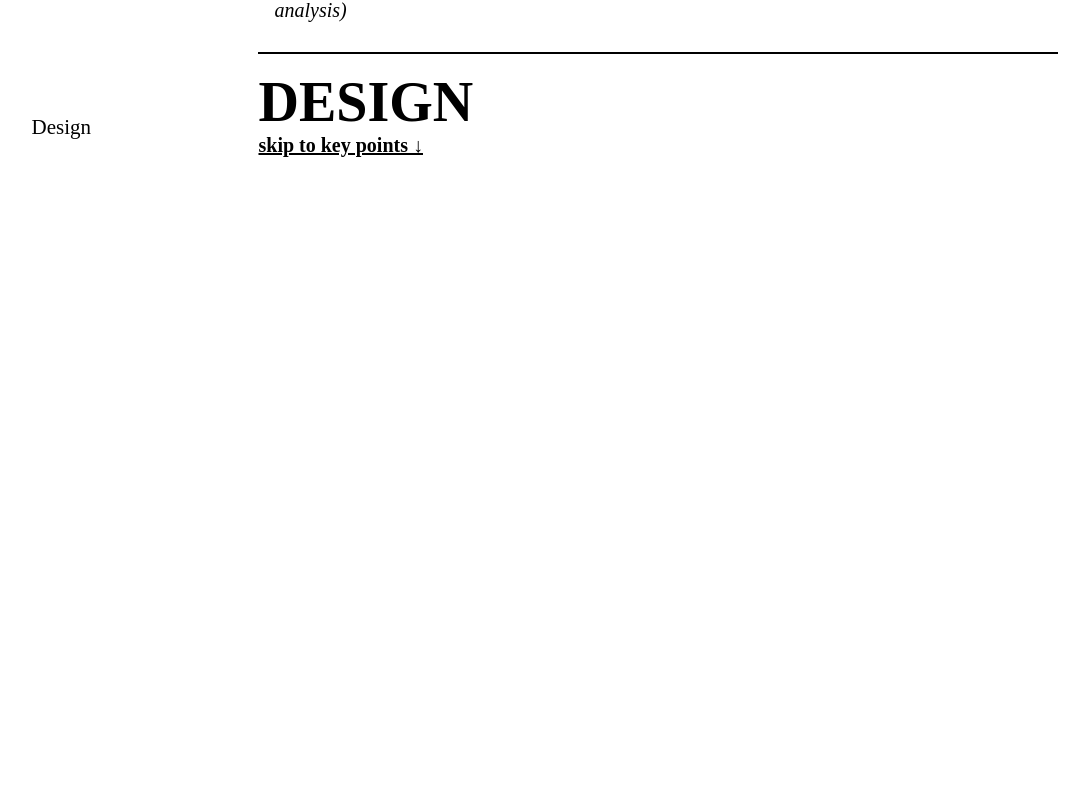
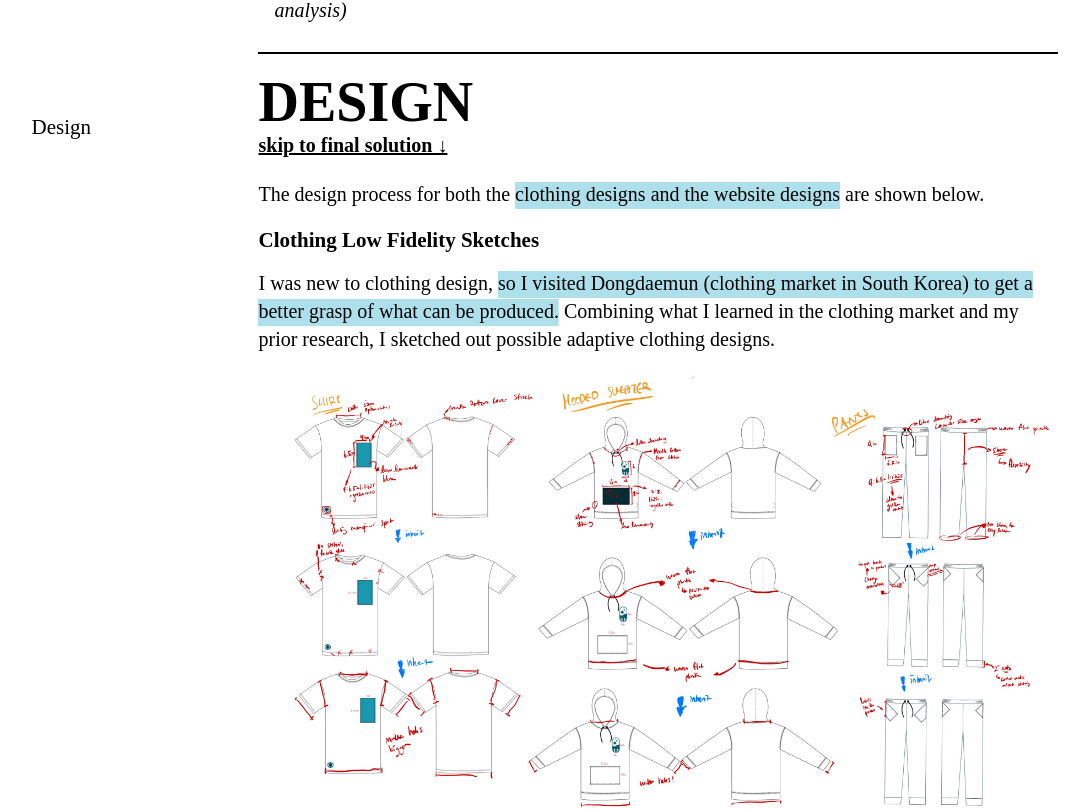
Before and after one commit to kl527/personal, a Next.js app: page /melotomorrow in a window 1280 px wide. Shown: the part 4891-5700 px from the top of the page, without its empty margins (95-1175 px from the left). Before the commit the page ends 5071 px from the top, so only its background shows below. Built offline with nearby package versions, Linux system fonts and the light colour scheme; a web font is replaced by a local one.

Commit message:
clothing low fi

```diff
--- a/app/melotomorrow/components/Design.tsx
+++ b/app/melotomorrow/components/Design.tsx
@@ -1,10 +1,21 @@
+"use client";
+import React, { useRef } from 'react';
+import useInViewPort from '../../hooks/useInViewPort';
+import LowFis from "./lowFis"
+
 export default function Design() {
-    return(
-        <div>
+    const ref1 = useRef<HTMLSpanElement>(null);
+
+    const isInViewport1 = useInViewPort(ref1);
+
+    return (
+        <div className="w-[237px] md:w-[646px] lg:w-[800px]">
             <div className="mb-5">
-                <h1 className="text-black text-[32px] md:text-[56px] tracking-[0] leading-9 md:leading-[56px]">DESIGN</h1>
-                <a className="text-[16px] md:text-[20px] hover:text-melo-blue underline" href="#keyPoints">skip to key points ↓</a>
+            <h1 className="text-black text-[32px] md:text-[56px] tracking-[0] leading-9 md:leading-[56px]">DESIGN</h1>
+            <a className="text-[16px] md:text-[20px] hover:text-melo-blue underline" href="#keyPoints">skip to final solution ↓</a>
             </div>
+            <p className="font-normal mb-5 text-black md:text-[20px] text-base tracking-[0] leading-7">The design process for both the <em ref={ref1} className={`highlight  ${isInViewport1 ? 'shown' : ''}`}>clothing designs and the website designs</em> are shown below.</p>
+            <LowFis />
         </div>
     )
 }
--- /dev/null
+++ b/app/melotomorrow/components/lowFis.tsx
@@ -0,0 +1,22 @@
+"use client";
+
+import React, { useRef } from 'react';
+import Image from "next/image";
+import useInViewPort from '../../hooks/useInViewPort';
+
+export default function LowFis() {
+    const ref1 = useRef<HTMLSpanElement>(null);
+
+    const isInViewport1 = useInViewPort(ref1);
+
+    return (
+        <div className="w-[237px] md:w-[646px] lg:w-[800px]">
+            <h1 className="mb-4 text-black text-lg md:text-[21px] tracking-[0] leading-[normal]">Clothing Low Fidelity Sketches</h1>
+            <p className="font-normal mb-5 text-black md:text-[20px] text-base tracking-[0] leading-7"> I was new to clothing design, <em ref={ref1} className={`highlight  ${isInViewport1 ? 'shown' : ''}`}>so I visited Dongdaemun (clothing market in South Korea)
+                to get a better grasp of what can be produced.</em> Combining what I learned in the clothing market and my prior research, I sketched out possible adaptive clothing designs. </p>
+            <div>
+                <Image src="/clothingLow.jpg" className="mb-3 w-[237px] md:w-[646px] lg:w-[800px]" alt="Clothing Low Fidelity" width={800} height={400} />
+            </div>
+        </div>
+    )
+}
```
Also changed, not shown: public/clothingLow.jpg (added).
